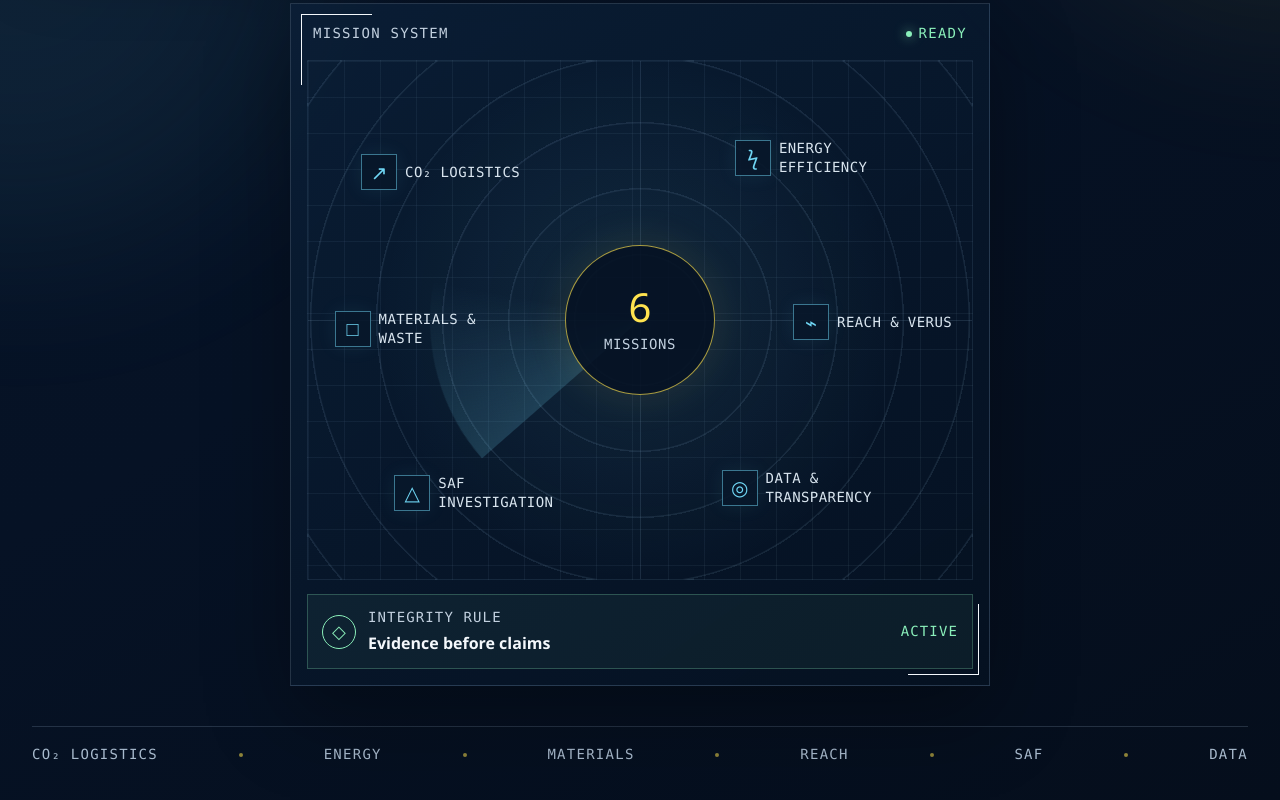
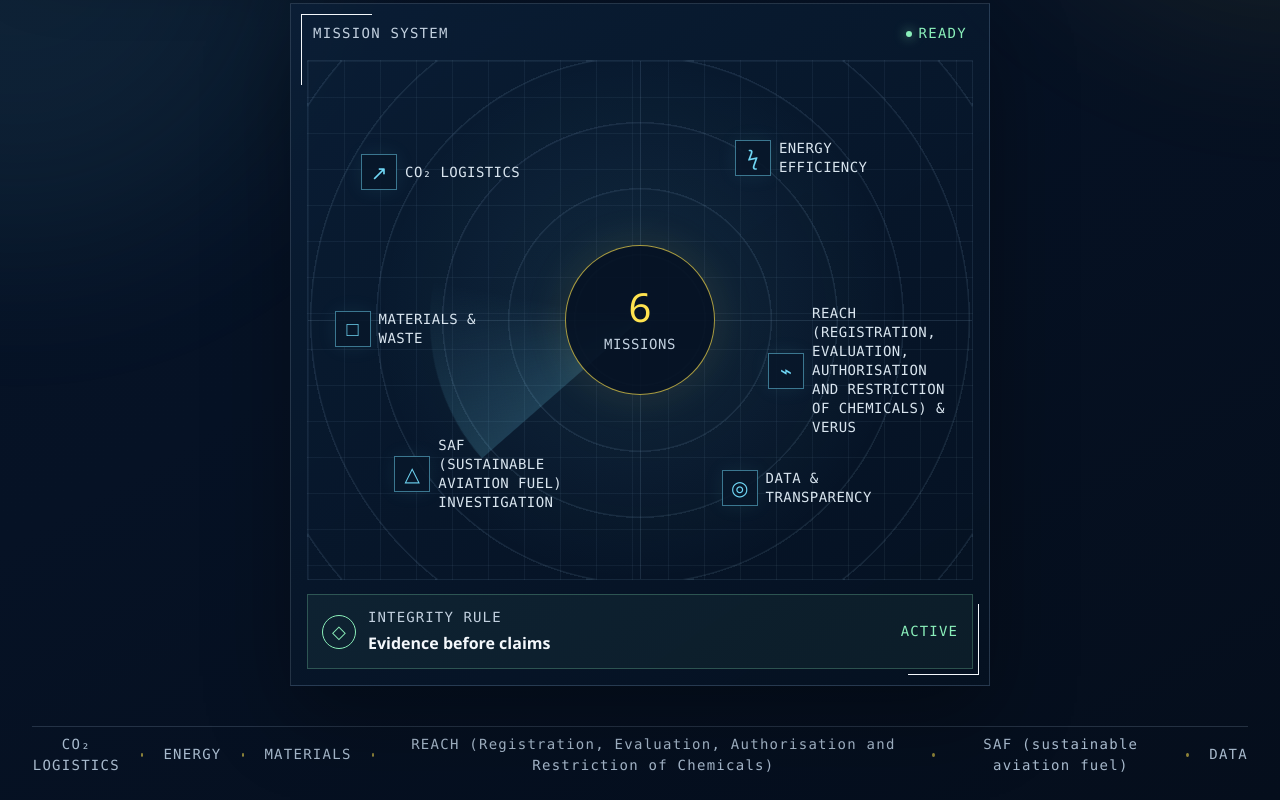
Before and after one commit to AUG79-droid/airpower-mission-green-2026, a React (Vite) app: page / in a window 1280 px wide. Shown: the part 718-1518 px from the top of the page. Built offline with nearby package versions, Linux system fonts and the light colour scheme.

Commit message:
Spell out acronyms and technical units in all player-visible content (en)

```diff
--- a/src/App.tsx
+++ b/src/App.tsx
@@ -155,7 +155,7 @@ const missions: Mission[] = [
       },
     ],
     learning: [
-      "Report both absolute emissions and an intensity metric such as kgCO₂e per tonne-kilometre.",
+      "Report both absolute emissions and an intensity metric such as kgCO₂e (kilograms of carbon dioxide equivalent) per tonne-kilometre.",
       "Define the baseline, shipment boundary, allocation method and reporting period.",
       "An avoided-emissions statement needs a documented counterfactual, not only a better route estimate.",
     ],
@@ -183,7 +183,7 @@ const missions: Mission[] = [
         choices: [
           {
             id: "meter-controls",
-            title: "Metering + HVAC controls",
+            title: "Metering + HVAC (heating, ventilation and air conditioning) controls",
             description: "Sub-meter priority zones, tune schedules and verify comfort and operational constraints.",
             impact: { readiness: 5, environment: 11, evidence: 10, delivery: 5 },
             integrity: "strong",
@@ -345,12 +345,12 @@ const missions: Mission[] = [
   {
     id: "reach",
     number: "04",
-    short: "REACH Signal",
+    short: "REACH (Registration, Evaluation, Authorisation and Restriction of Chemicals) Signal",
     title: "Find the evidence before release",
     location: "Engineering support cell",
-    discipline: "REACH & VERUS",
-    objective: "Support end-to-end REACH compliance without creating unsupported assurances.",
-    target: "2026 objective: maintain progress against TAS REACH milestones and strengthen competence.",
+    discipline: "REACH (Registration, Evaluation, Authorisation and Restriction of Chemicals) & VERUS",
+    objective: "Support end-to-end REACH (Registration, Evaluation, Authorisation and Restriction of Chemicals) compliance without creating unsupported assurances.",
+    target: "2026 objective: maintain progress against TAS REACH (Registration, Evaluation, Authorisation and Restriction of Chemicals) milestones and strengthen competence.",
     briefing:
       "A supplier proposes a substitute coating for a maintenance task. Performance data is promising, but the regulatory dossier is incomplete.",
     symbol: "⌁",
@@ -359,7 +359,7 @@ const missions: Mission[] = [
       {
         title: "Handle the proposed substitute",
         prompt: "What do you authorise?",
-        detail: "This simulation does not replace the applicable Airbus, ECHA or programme compliance process.",
+        detail: "This simulation does not replace the applicable Airbus, ECHA (European Chemicals Agency) or programme compliance process.",
         choices: [
           {
             id: "controlled-review",
@@ -435,21 +435,21 @@ const missions: Mission[] = [
   {
     id: "saf",
     number: "05",
-    short: "SAF Flight File",
+    short: "SAF (sustainable aviation fuel) Flight File",
     title: "Account for the fuel, not the headline",
     location: "Training operations",
-    discipline: "SAF investigation",
-    objective: "Evaluate potential SAF use for training activity using lifecycle evidence.",
-    target: "2026 objective: investigate potential SAF use in affiliate training flights.",
+    discipline: "SAF (sustainable aviation fuel) investigation",
+    objective: "Evaluate potential SAF (sustainable aviation fuel) use for training activity using lifecycle evidence.",
+    target: "2026 objective: investigate potential SAF (sustainable aviation fuel) use in affiliate training flights.",
     briefing:
-      "A training flight may use a SAF blend. Procurement can secure a batch, but the pathway, chain of custody and lifecycle value must be recorded.",
+      "A training flight may use a SAF (sustainable aviation fuel) blend. Procurement can secure a batch, but the pathway, chain of custody and lifecycle value must be recorded.",
     symbol: "△",
     accent: "violet",
     decisions: [
       {
         title: "Build the evidence file",
         prompt: "What information is required before making an emissions statement?",
-        detail: "SAF lifecycle performance varies by pathway and must not be confused with zero tailpipe emissions.",
+        detail: "SAF (sustainable aviation fuel) lifecycle performance varies by pathway and must not be confused with zero tailpipe emissions.",
         choices: [
           {
             id: "verified-batch",
@@ -462,8 +462,8 @@ const missions: Mission[] = [
           },
           {
             id: "generic-saf",
-            title: "Generic SAF invoice",
-            description: "Record that SAF was purchased but not the batch pathway, blend or lifecycle value.",
+            title: "Generic SAF (sustainable aviation fuel) invoice",
+            description: "Record that SAF (sustainable aviation fuel) was purchased but not the batch pathway, blend or lifecycle value.",
             impact: { readiness: 6, environment: 3, evidence: -8, delivery: 4 },
             integrity: "mixed",
             feedback:
@@ -497,15 +497,15 @@ const missions: Mission[] = [
           {
             id: "zero-flight",
             title: "Call it a zero-emission flight",
-            description: "Use SAF participation as proof that the flight caused no emissions.",
+            description: "Use SAF (sustainable aviation fuel) participation as proof that the flight caused no emissions.",
             impact: { readiness: -3, environment: -3, evidence: -18, delivery: 1 },
             integrity: "weak",
             feedback:
-              "This is not supported. SAF claims concern lifecycle performance under defined conditions, not zero emissions at the aircraft.",
+              "This is not supported. SAF (sustainable aviation fuel) claims concern lifecycle performance under defined conditions, not zero emissions at the aircraft.",
           },
           {
             id: "saf-only",
-            title: "Say only “we used SAF”",
+            title: "Say only “we used SAF (sustainable aviation fuel)”",
             description: "Omit blend, amount, pathway, reporting period and the nature of the claimed benefit.",
             impact: { readiness: 2, environment: 2, evidence: -7, delivery: 4 },
             integrity: "mixed",
@@ -516,11 +516,11 @@ const missions: Mission[] = [
       },
     ],
     learning: [
-      "SAF-related emissions statements depend on lifecycle values, pathway, amount and chain of custody.",
+      "SAF (sustainable aviation fuel)-related emissions statements depend on lifecycle values, pathway, amount and chain of custody.",
       "A lifecycle reduction is not the same as eliminating combustion emissions during a flight.",
       "State whether a value is measured, certified, estimated or assumed.",
     ],
-    claimCheck: "Describe the verified fuel batch and lifecycle boundary; never call a SAF flight “zero emission”.",
+    claimCheck: "Describe the verified fuel batch and lifecycle boundary; never call a SAF (sustainable aviation fuel) flight “zero emission”.",
   },
   {
     id: "greenlight",
@@ -842,8 +842,8 @@ export default function Home() {
             <span>CO₂ LOGISTICS</span><i />
             <span>ENERGY</span><i />
             <span>MATERIALS</span><i />
-            <span>REACH</span><i />
-            <span>SAF</span><i />
+            <span>REACH (Registration, Evaluation, Authorisation and Restriction of Chemicals)</span><i />
+            <span>SAF (sustainable aviation fuel)</span><i />
             <span>DATA</span>
           </div>
         </section>
@@ -1102,13 +1102,13 @@ export default function Home() {
             </div>
             <div className="evidence-note">
               <strong>Inside this simulation</strong>
-              <p>All operational figures are illustrative. They do not represent Airbus performance. REACH decisions must follow the applicable company and regulatory process. SAF comparisons require a defined lifecycle methodology and evidence chain.</p>
+              <p>All operational figures are illustrative. They do not represent Airbus performance. REACH (Registration, Evaluation, Authorisation and Restriction of Chemicals) decisions must follow the applicable company and regulatory process. SAF (sustainable aviation fuel) comparisons require a defined lifecycle methodology and evidence chain.</p>
             </div>
             <div className="source-links">
-              <a href="https://www.gov.uk/government/publications/green-claims-code-making-environmental-claims/environmental-claims-on-goods-and-services" target="_blank" rel="noreferrer">CMA Green Claims Code ↗</a>
-              <a href="https://eur-lex.europa.eu/legal-content/EN/TXT/?uri=CELEX:32024L0825" target="_blank" rel="noreferrer">EU Directive 2024/825 ↗</a>
-              <a href="https://chem.echa.europa.eu/obligation-lists/candidateList" target="_blank" rel="noreferrer">ECHA Candidate List ↗</a>
-              <a href="https://www.icao.int/CORSIA/fuels-lifecycle" target="_blank" rel="noreferrer">ICAO SAF lifecycle ↗</a>
+              <a href="https://www.gov.uk/government/publications/green-claims-code-making-environmental-claims/environmental-claims-on-goods-and-services" target="_blank" rel="noreferrer">CMA (Competition and Markets Authority) Green Claims Code ↗</a>
+              <a href="https://eur-lex.europa.eu/legal-content/EN/TXT/?uri=CELEX:32024L0825" target="_blank" rel="noreferrer">EU (European Union) Directive 2024/825 ↗</a>
+              <a href="https://chem.echa.europa.eu/obligation-lists/candidateList" target="_blank" rel="noreferrer">ECHA (European Chemicals Agency) Candidate List ↗</a>
+              <a href="https://www.icao.int/CORSIA/fuels-lifecycle" target="_blank" rel="noreferrer">ICAO (International Civil Aviation Organization) SAF (sustainable aviation fuel) lifecycle ↗</a>
             </div>
           </div>
         </div>
```
